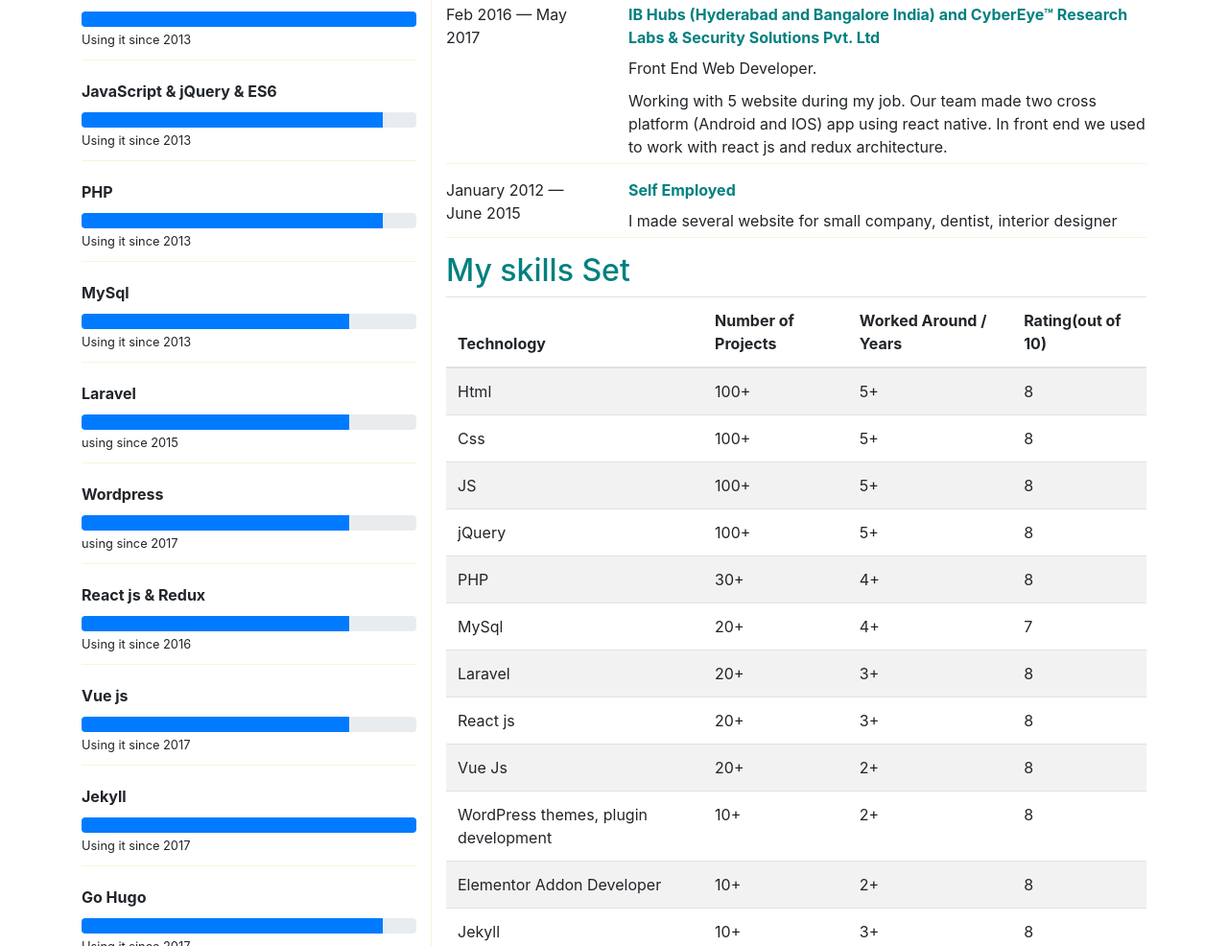
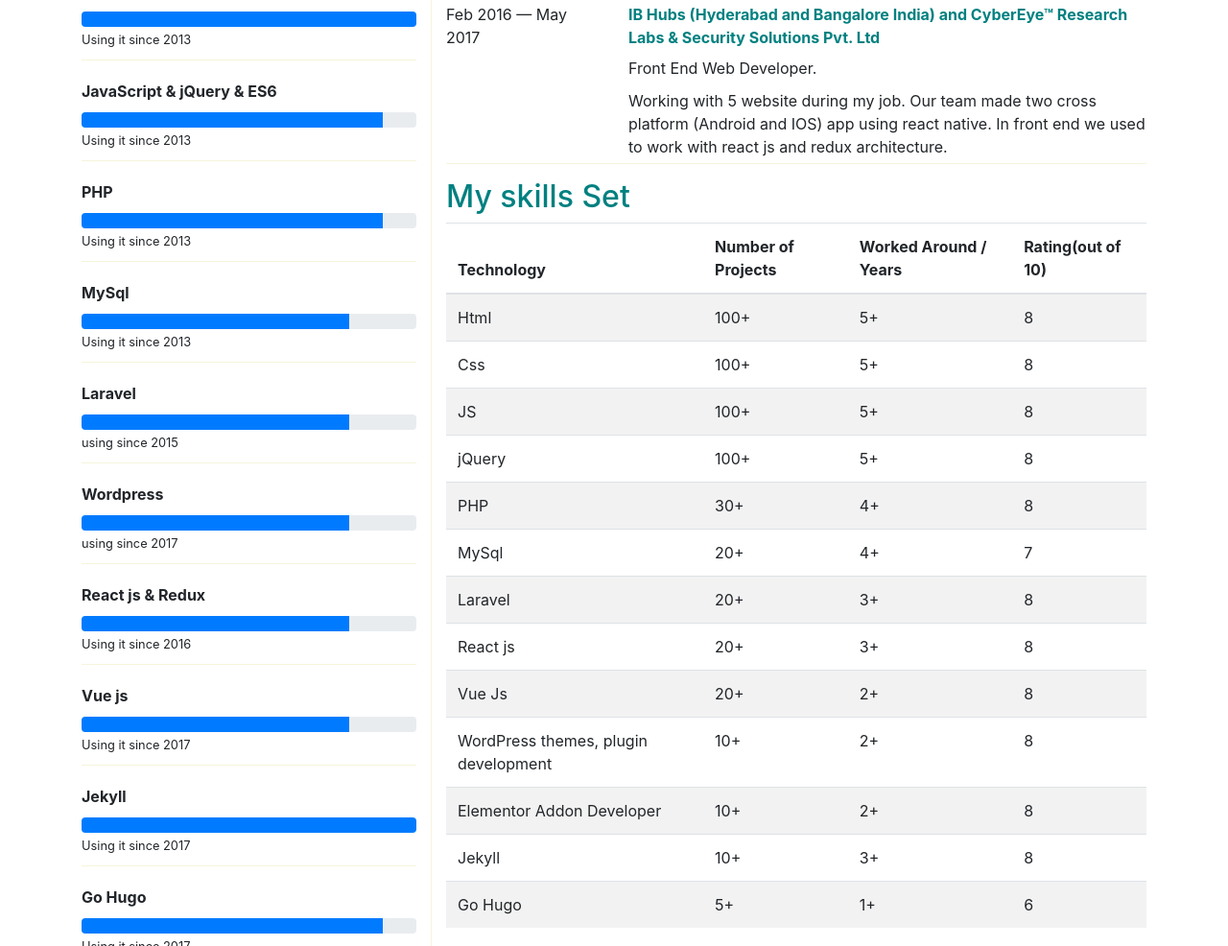
Before and after one commit to polodev/polodev.github.io, a website: page index.html in a window 1280 px wide. Shown: the part 726-1712 px from the top of the page at 96% size. Drawn offline with Linux system fonts and the light colour scheme.

Commit message:
--update--

```diff
--- a/index.html
+++ b/index.html
@@ -241,25 +241,19 @@
 						<!-- /.row -->
 					</div>
 					<!-- /.experience -->
-					<div class='experience'>
+					<!-- <div class='experience'>
 						<div class='row'>
 							<div class='col-md-3'>
-								January 2012 — June 2015
+								January 2014 — June 2015
 							</div>
 							<div class='col-md-9'>
 								<p class='company'>Self Employed</p>
 								<div class='description'>
 									<p>I made several website for small company, dentist, interior designer</p>
 								</div>
-								<!-- /.description -->
-								<!-- /.company -->
 							</div>
-							<!-- /.col-md-9 -->
-							<!-- /.col-md-3 -->
 						</div>
-						<!-- /.row -->
-					</div>
-					<!-- /.experience -->
+					</div> -->
 				</section>
 
 				<section class='mt-e'>
```
